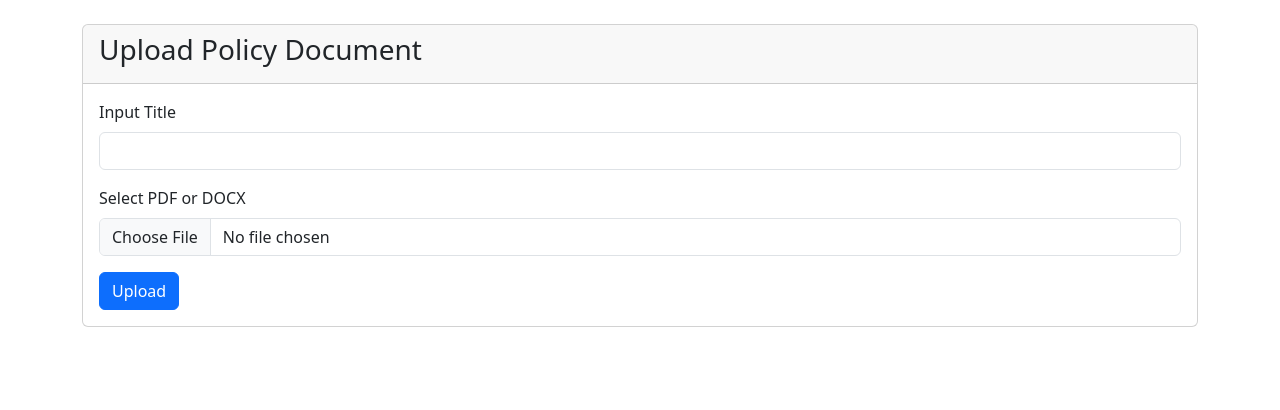
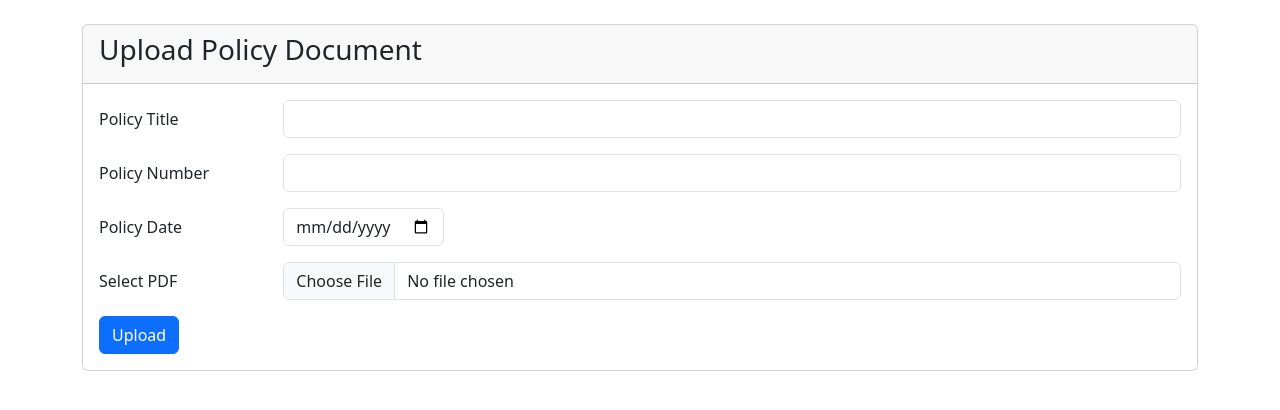
Before and after one commit to permadihendra/policy_repo, a Flask app: page /upload in a window 1280 px wide. Shown: the part 56-466 px from the top of the page. Run offline with Flask 3, Linux system fonts and the light colour scheme.

Commit message:
update upload form, route, getpolicies view based on new table field

```diff
--- a/app.py
+++ b/app.py
@@ -45,11 +45,16 @@ def upload_pdf():
     elif request.method == "POST":
         file = request.files["policy"]
         title = request.form["title"]
+        number = request.form["number"]
+        date = request.form["date"]
 
         # Simple validation
-        if not title or not file:
+        if not title or not file or not date:
             return jsonify(
-                {"success": False, "error": "Title and file are required"}
+                {
+                    "success": False,
+                    "error": "Title, date, and file are required",
+                }
             ), 400
 
         # Optional: check file type
@@ -92,6 +97,7 @@ def upload_pdf():
                 replace_with_currency_symbol="",
             )
 
+            # Formatting date
             uploaded_at = datetime.utcnow().isoformat()
 
             data_input = Policy(
@@ -99,6 +105,8 @@ def upload_pdf():
                 content=cleaned_text,
                 filename=filename,
                 uploaded_at=uploaded_at,
+                number=number,
+                date=datetime.strptime(date, "%Y-%m-%d").date().isoformat(),
             )
             try:
                 db.session.add(data_input)
--- a/templates/policies.html
+++ b/templates/policies.html
@@ -43,7 +43,9 @@
           <thead>
             <tr>
               <th scope="col">#</th>
+              <th scope="col">Policy Date</th>
               <th scope="col">Title</th>
+              <th scope="col">Number</th>
               <th scope="col">Content</th>
               <th scope="col">uploaded_at</th>
               <th scope="col">Actions</th>
@@ -53,7 +55,9 @@
             {% for policy in policies %}
             <tr id="policy-{{ policy.id }}">
               <th scope="row">{{ policy.id }}</th>
+              <td>{{ policy.date }}</td>
               <td>{{ policy.title }}</td>
+              <td>{{ policy.number }}</td>
               <td>{{ policy.content[:300] }}</td>
               <td>{{ policy.uploaded_at }}</td>
               <td>
--- a/templates/upload.html
+++ b/templates/upload.html
@@ -8,8 +8,11 @@
     </div>
     <div class="card-body">
       <form id="uploadForm" enctype="multipart/form-data">
-        <div class="mb-3">
-          <label for="policyTitle" class="form-label">Input Title</label>
+        <div class="mb-3 row">
+          <label for="policyTitle" class="col-sm-2 col-form-label"
+            >Policy Title</label
+          >
+          <div class="col-sm-10">
             <input
               class="form-control"
               type="text"
@@ -17,14 +20,45 @@
               name="title"
             />
           </div>
-        <div class="mb-3">
-          <label for="policyFile" class="form-label">Select PDF or DOCX</label>
+        </div>
+        <div class="mb-3 row">
+          <label for="policyNumber" class="col-sm-2 col-form-label"
+            >Policy Number</label
+          >
+          <div class="col-sm-10">
+            <input
+              class="form-control"
+              type="text"
+              id="policyNumber"
+              name="number"
+            />
+          </div>
+        </div>
+        <div class="mb-3 row">
+          <label for="policyDate" class="col-sm-2 col-form-label"
+            >Policy Date</label
+          >
+          <div class="col-sm-2">
+            <input
+              class="form-control"
+              type="date"
+              id="policyDate"
+              name="date"
+            />
+          </div>
+        </div>
+        <div class="mb-3 row">
+          <label for="policyFile" class="col-sm-2 col-form-label"
+            >Select PDF</label
+          >
+          <div class="col-sm-10">
             <input
               class="form-control"
               type="file"
               id="policyFile"
               name="policy"
             />
+          </div>
         </div>
         <button type="submit" class="btn btn-primary">Upload</button>
       </form>
```
Lines whose indentation alone changed are shown as unchanged.
